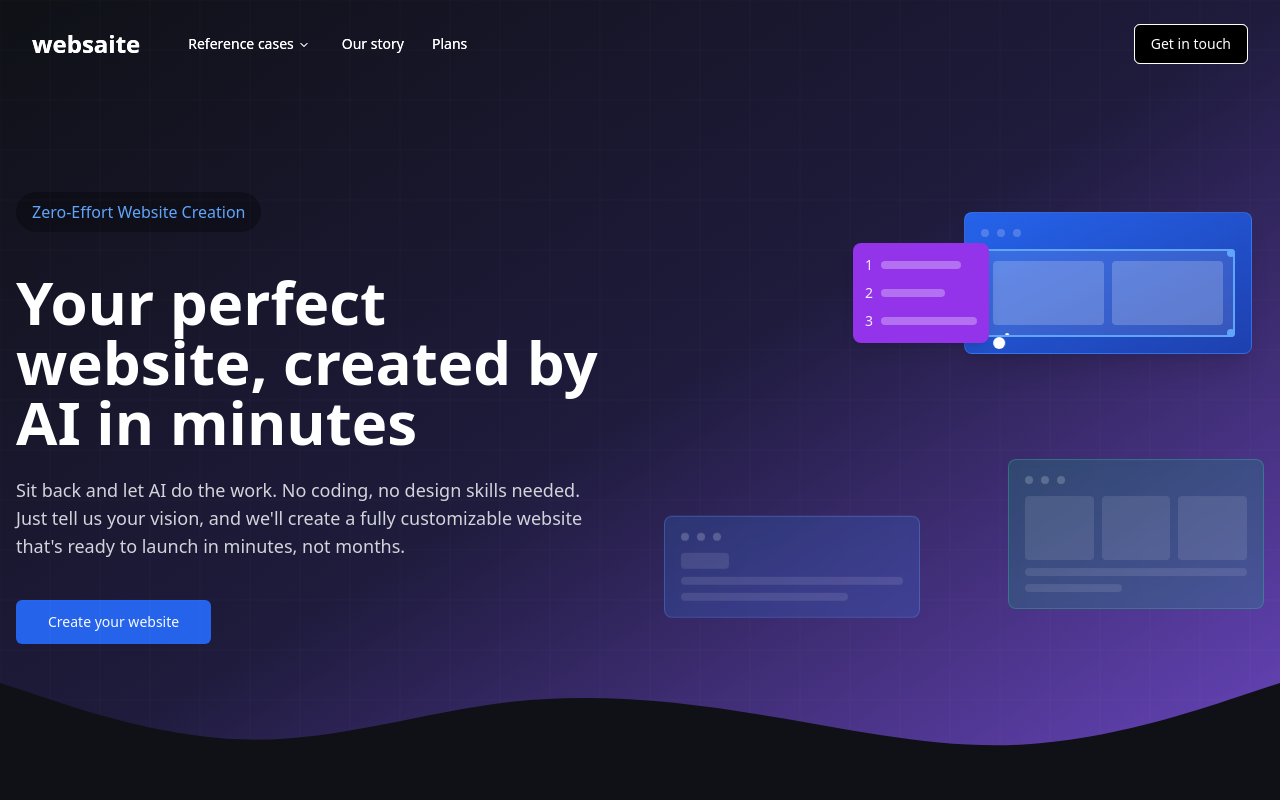
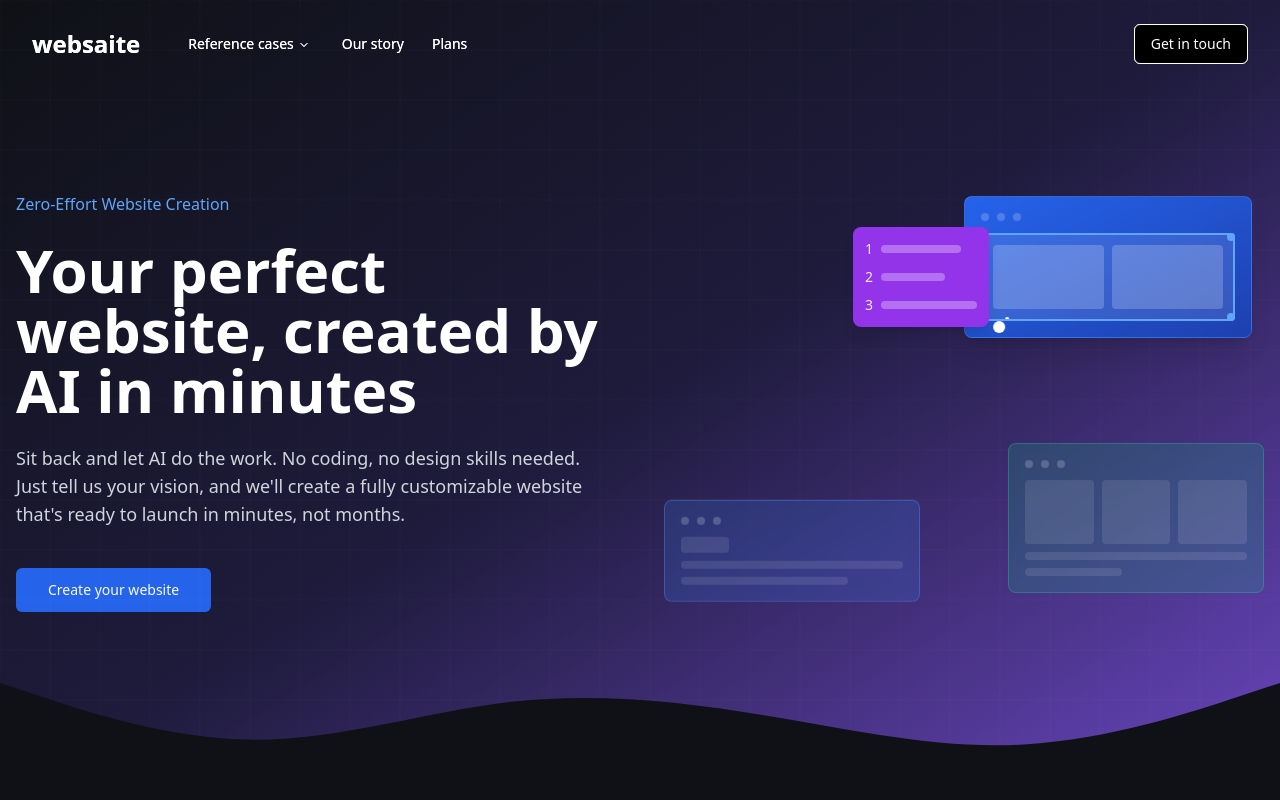
Before and after one commit to JuliaOrtheden/websaite, a React (Vite) app: page / in a window 1280 px wide. Shown: the top 800 px of the page. Built offline with nearby package versions, Linux system fonts and the light colour scheme.

Commit message:
Remove background color from Hero text
Updated the Hero component to remove the background color behind the "Zero-Effort Website Creation" text, ensuring it matches the rest of the page's background.
[skip gpt_engineer]

```diff
--- a/src/components/Hero.tsx
+++ b/src/components/Hero.tsx
@@ -11,7 +11,7 @@ const Hero = () => {
       <div className="container mx-auto px-4 pt-48 pb-32">
         <div className="flex flex-col lg:flex-row items-center justify-between gap-12">
           <div className="flex-1 text-left space-y-6 max-w-2xl">
-            <div className="inline-block px-4 py-2 bg-black/30 rounded-full text-blue-400 mb-4">
+            <div className="text-blue-400 mb-4">
               Zero-Effort Website Creation
             </div>
 
```
